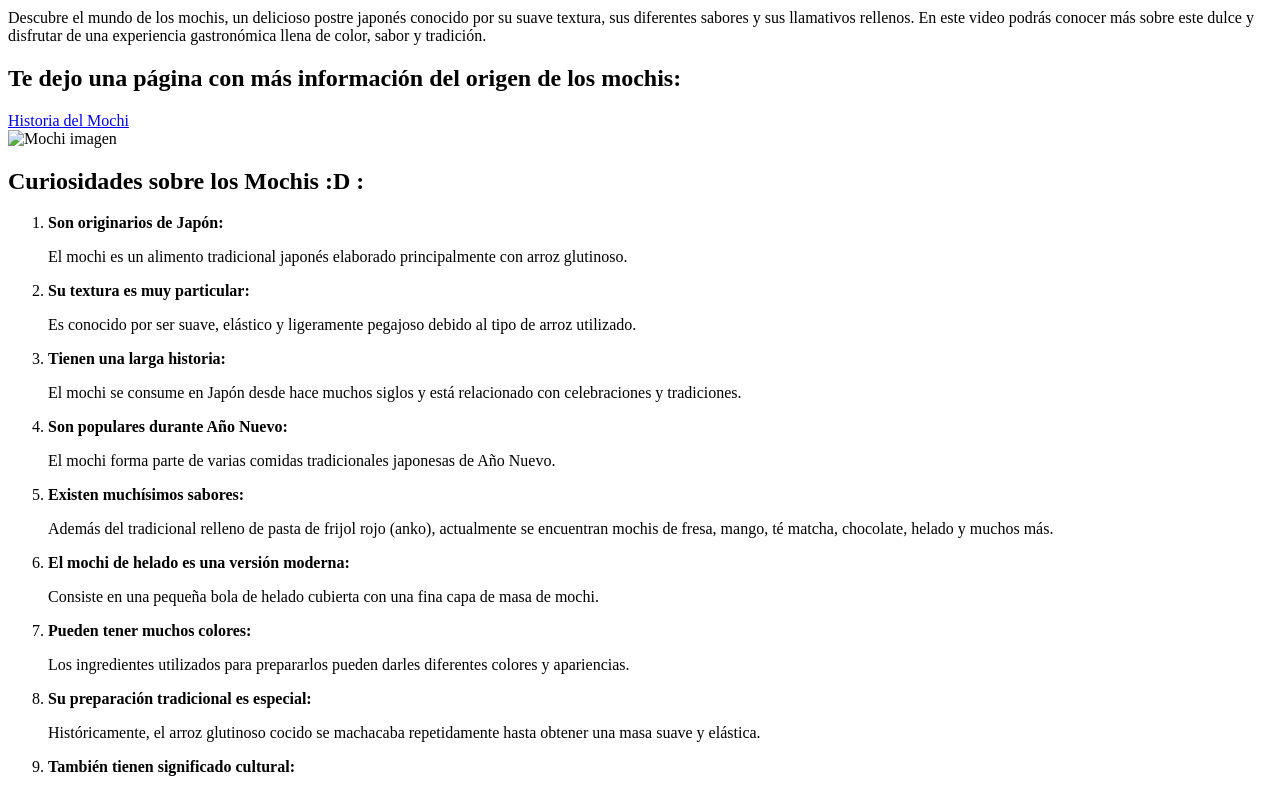
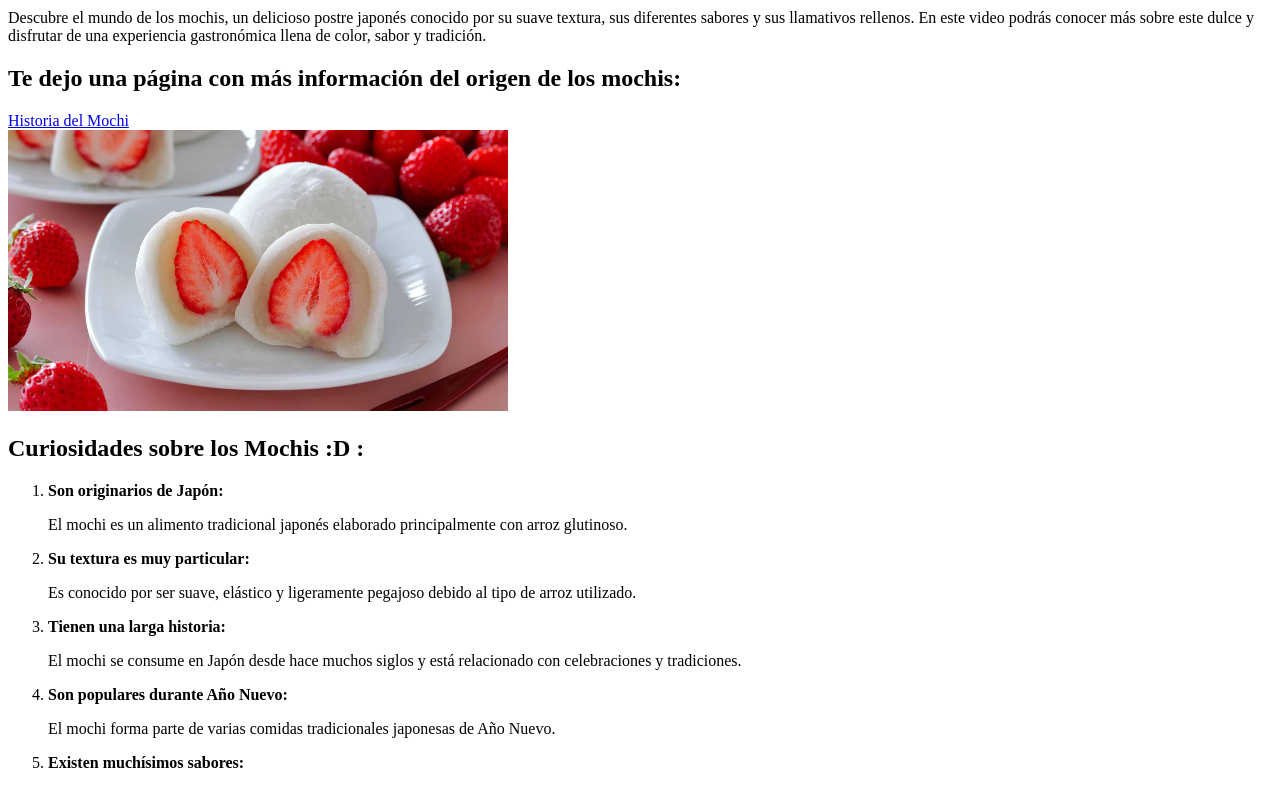
Before and after one commit to AniaGmr/Mochis, a plain HTML site: page index.html in a window 1280 px wide. Shown: the part 4400-5185 px from the top of the page. Drawn offline with Linux system fonts and the light colour scheme.

Commit message:
feat: Agregamos imagen no vincualda

```diff
--- a/index.html
+++ b/index.html
@@ -189,7 +189,7 @@
 
     </section>
 
-    <img src="Mochi3.webp" alt="Mochi imagen" width="500"
+    <img src="Mochi3.webp" alt="Mochi imagen" width="500">
 
     <section id="curiosidades">
         <h2>Curiosidades sobre los Mochis :D :</h2>
```
Also changed, not shown: Mochi3.webp (added).
